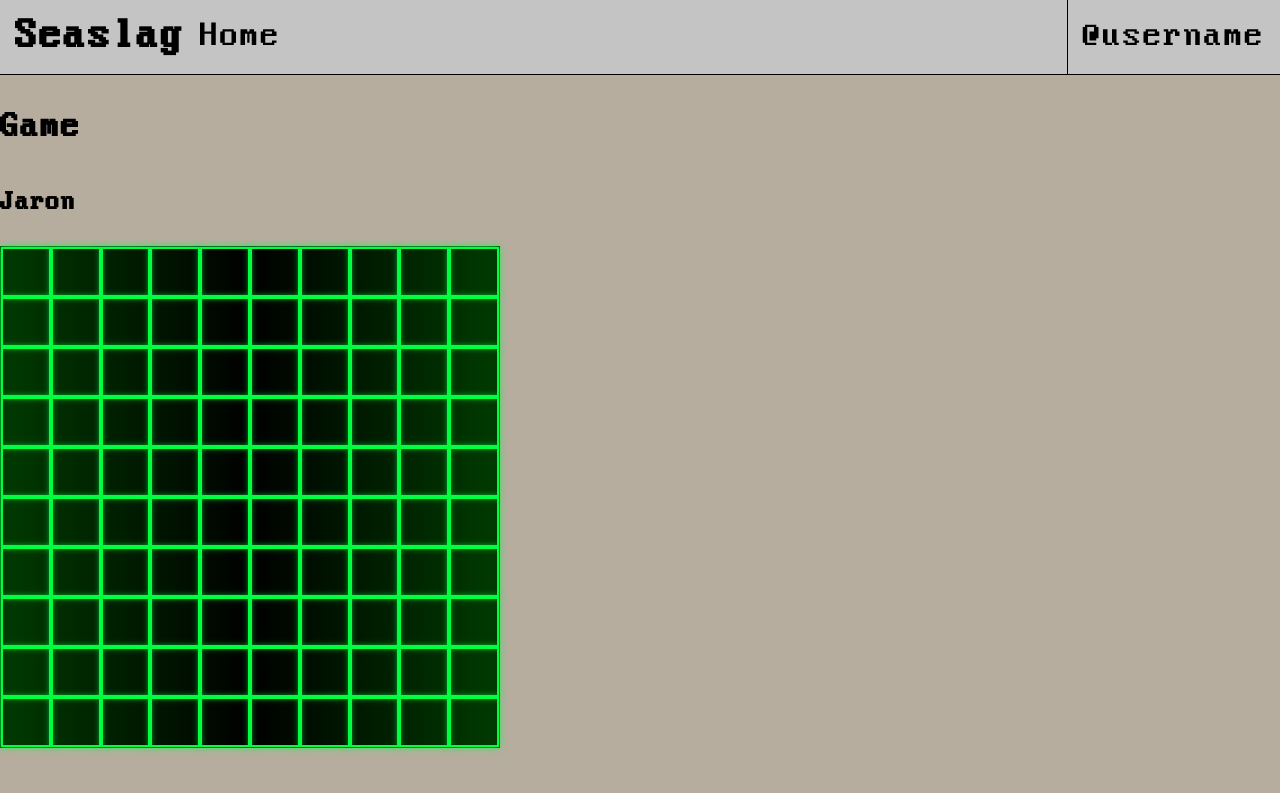
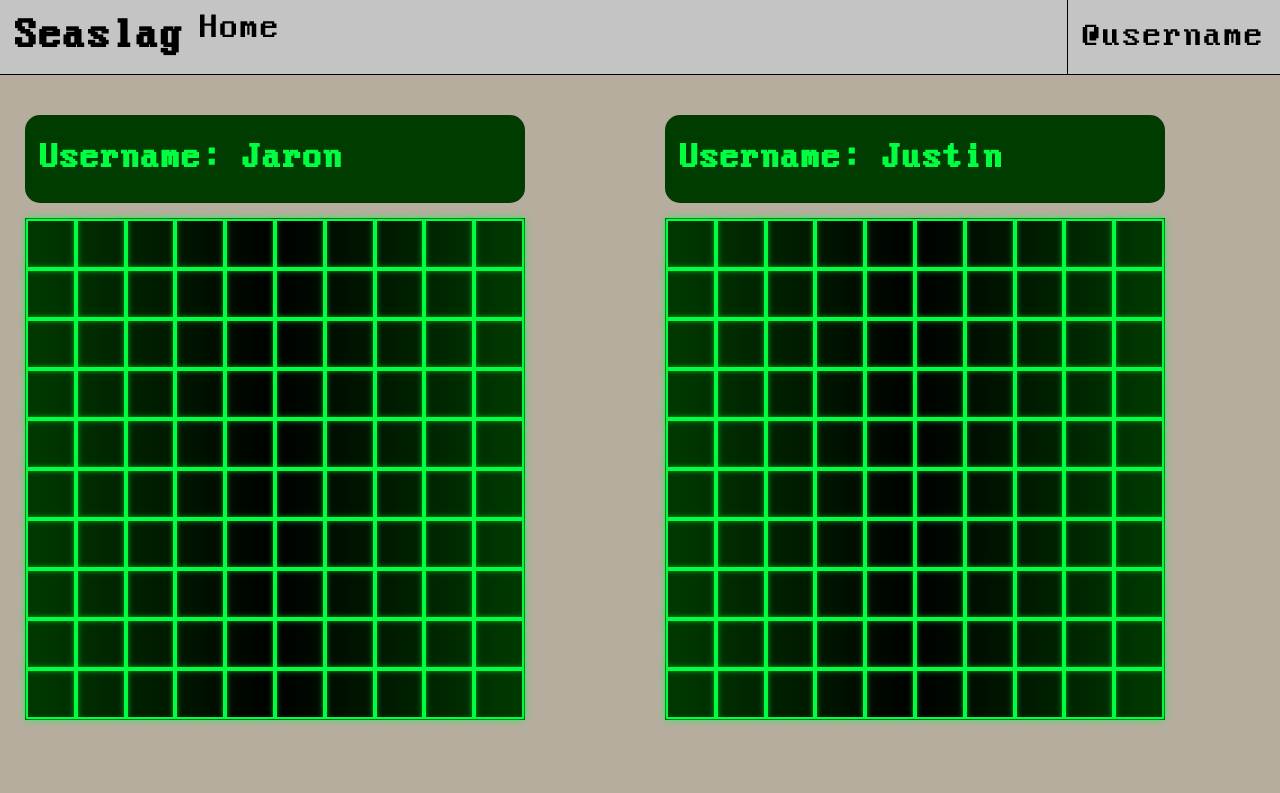
Before and after one commit to LuukKnippenberg/Seaslag, a Next.js app in the folder Seaslag/nextjs-seaslag/: page /Game/game in a window 1280 px wide. Shown: the top 793 px of the page. Built offline with nearby package versions, Linux system fonts and the light colour scheme.

Commit message:
Improved Gameview
- Added a few more users to gameview
- Improved gameview styling for multiple users
- Improved account info list styling

```diff
--- a/Seaslag/nextjs-seaslag/pages/Game/game.js
+++ b/Seaslag/nextjs-seaslag/pages/Game/game.js
@@ -7,7 +7,7 @@ const amountOfPlayers = 4;
 
 export default function Game() {
 
-  const players = ["Jaron"]
+  const players = ["Jaron", "Justin", "Tijn", "Luc"]
   var playerCounter = 0;
 
   return (
@@ -18,23 +18,20 @@ export default function Game() {
           <link rel="icon" href="/favicon.ico" />
         </Head>
 
-        <main className={"main main-game"}>
-          <h1 className="title">
-            Game
-          </h1>
         <div className={"gameview"}>
           {players.map(i => {
             playerCounter++;
             return (
               <section className={"player-screen " + "player-" + playerCounter}>
-                  <h2>{i}</h2>
+                <div className={"intro"}>
+                  <h2>Username: {i}</h2>
+                </div>
+
                 <GridComponent />
               </section>
             );
-
           })}
         </div>
-        </main>
       </div>
     </Layout>
   )
--- a/Seaslag/nextjs-seaslag/styles/compiled.css
+++ b/Seaslag/nextjs-seaslag/styles/compiled.css
@@ -42,6 +42,7 @@ ul {
   margin: 0;
   padding: 0;
   display: flex;
+  flex-direction: column;
 }
 ul li {
   text-decoration: none;
@@ -108,9 +109,11 @@ button:hover {
 }
 
 main {
-  max-width: 1280px;
   margin: 0 auto;
   min-height: 100%;
+  display: flex;
+  flex-direction: column;
+  align-items: center;
 }
 
 .block {
@@ -152,4 +155,31 @@ main {
   background-color: #00FF41;
 }
 
+.gameview {
+  display: flex;
+  flex-direction: row;
+  flex-wrap: wrap;
+}
+
+.player-screen {
+  display: flex;
+  width: 50%;
+  flex-direction: column;
+  padding: 25px;
+}
+.player-screen .intro {
+  width: 500px;
+  background-color: #003B00;
+  color: #00FF41;
+  border-radius: 15px;
+  margin: 15px 0;
+  padding: 15px 15px;
+}
+.player-screen .intro h1, .player-screen .intro h2 {
+  color: #00FF41;
+  font-size: 2rem;
+  margin: 0;
+  padding: 0;
+}
+
 /*# sourceMappingURL=compiled.css.map */
--- a/Seaslag/nextjs-seaslag/styles/sass/general.scss
+++ b/Seaslag/nextjs-seaslag/styles/sass/general.scss
@@ -42,6 +42,7 @@ ul{
 	margin: 0;
 	padding: 0;
 	display: flex;
+	flex-direction: column;
 
 	li{
 		text-decoration: none;
@@ -123,9 +124,11 @@ header {
 }
 
 main{
-	max-width: 1280px;
 	margin: 0 auto;
 	min-height: 100%;
+	display: flex;
+	flex-direction: column;
+	align-items: center;
 }
 
 .block{
@@ -168,3 +171,32 @@ main{
 		background-color: $greenLight;
 	}
 }
+
+.gameview{
+	display: flex;
+	flex-direction: row;
+	flex-wrap: wrap;
+}
+
+.player-screen{
+	display: flex;
+	width: 50%;
+	flex-direction: column;
+	padding: 25px;
+
+	.intro{
+		width: 500px;
+		background-color: $greenDark;
+		color: $greenLight;
+		border-radius: 15px;
+		margin: 15px 0;
+		padding: 15px 15px;
+
+		h1, h2{
+			color: $greenLight;
+			font-size: 2rem;
+			margin: 0;
+			padding: 0;
+		}
+	}
+}
```
Also changed, not shown: 1 other file (tests, documents, lock files or other folders). Lines whose indentation alone changed are shown as unchanged.
